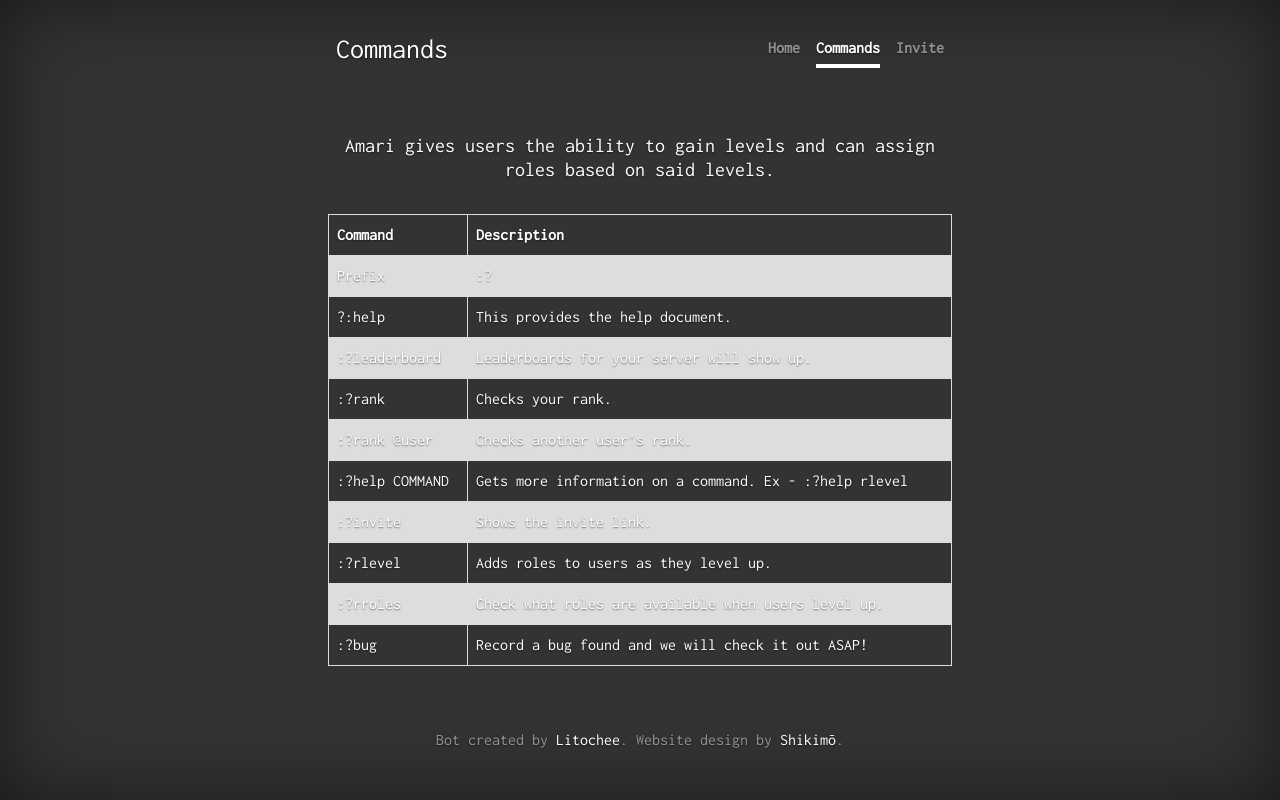
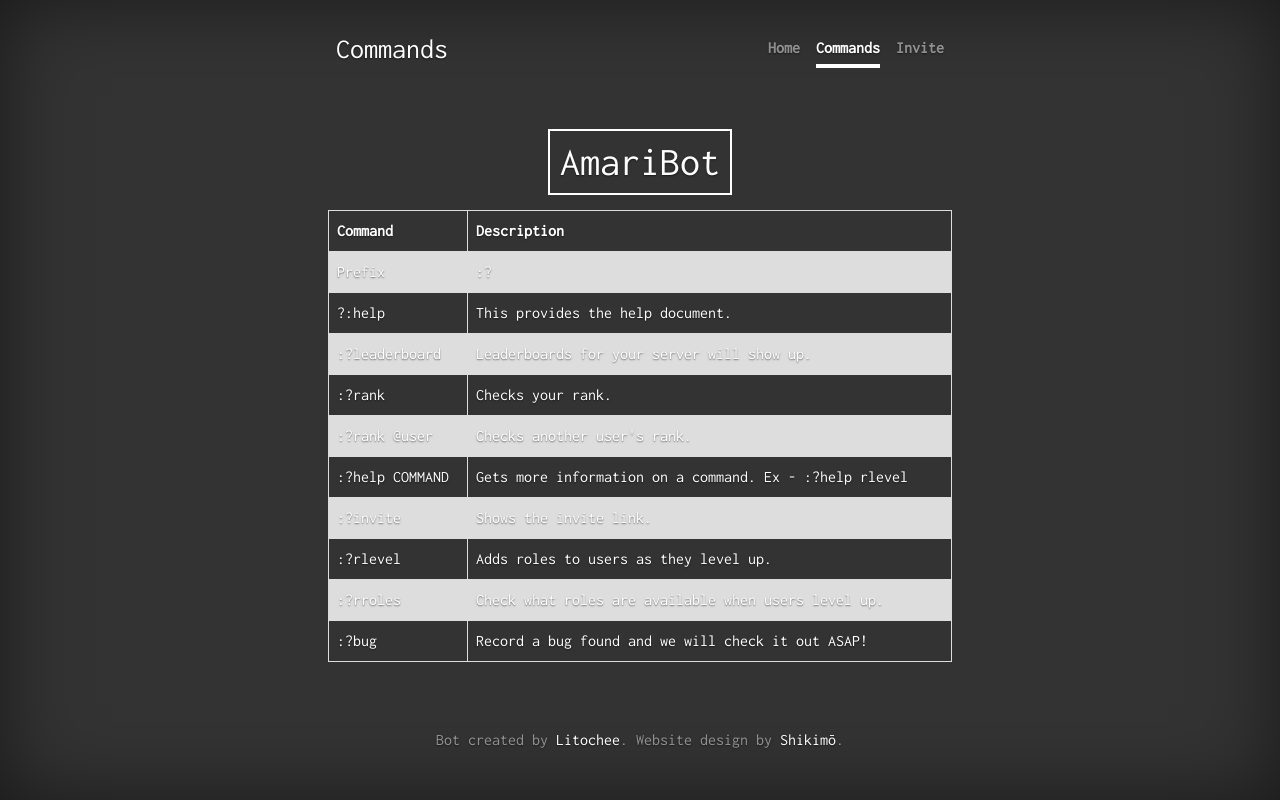
Before and after one commit to ishikimo/ishikimo.github.io, a plain HTML site: page amari/commands/index.html in a window 1280 px wide. Drawn offline with nearby package versions, Linux system fonts and the light colour scheme; a script that the page names is missing.

Commit message:
Update index.html

```diff
--- a/amari/commands/index.html
+++ b/amari/commands/index.html
@@ -40,7 +40,7 @@
           </div>
 
           <div class="inner cover">
-            <h2 class="lead">Amari gives users the ability to gain levels and can assign roles based on said levels.</h2><br />
+            <h1 class="cover-heading">AmariBot</h1><br /><br />
 <table>
   <tr>
     <th>Command</th>
```
